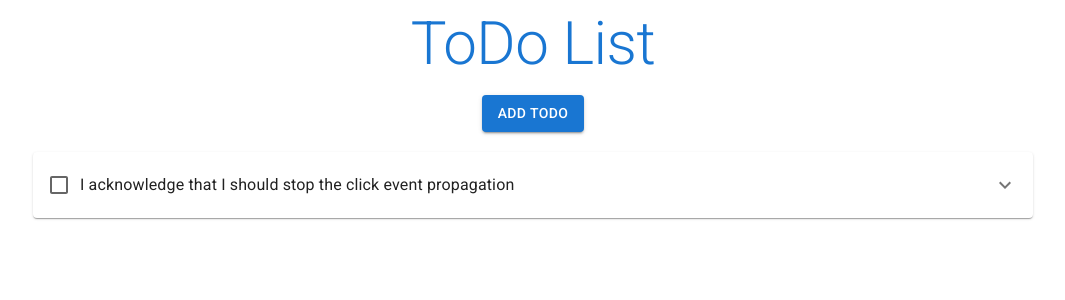
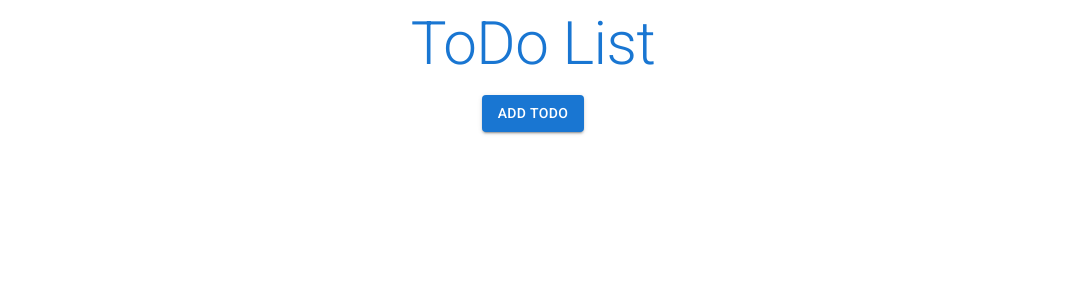
Before and after one commit to Juzete/react-todo, a React (Create React App) app: page / in a window 1280 px wide. Shown: the top 300 px of the page, without its empty margins (107-1172 px from the left). Built offline with nearby package versions, Linux system fonts and the light colour scheme.

Commit message:
feat: add todo list

```diff
--- a/src/App.tsx
+++ b/src/App.tsx
@@ -1,4 +1,4 @@
-import MainWindow from "./components/MainWindow/MainWindow";
+import MainWindow from "./components/MainWindow";
 
 const App = () => {
   return <MainWindow />;
--- a/src/components/MainWindow/MainWindow.tsx
+++ b/src/components/MainWindow/index.tsx
@@ -10,7 +10,8 @@ import {
 } from "@mui/material";
 import { useDispatch } from "react-redux";
 import { openModal } from "../../store/todo/todoSlice";
-import TodoModal from "../TodoModal/TodoModal";
+import TodoList from "../TodoList";
+import TodoModal from "../TodoModal";
 import { Title, Wrapper } from "./styles";
 
 const MainWindow = () => {
@@ -32,23 +33,7 @@ const MainWindow = () => {
 
       <TodoModal />
       <div style={{ width: "100%", marginTop: "20px" }}>
-        <Accordion>
-          <AccordionSummary
-            expandIcon={<ExpandMore />}
-            aria-label="Expand"
-            aria-controls="additional-actions1-content"
-            id="additional-actions1-header"
-          >
-            <FormControlLabel
-              aria-label="Acknowledge"
-              onClick={(event) => event.stopPropagation()}
-              onFocus={(event) => event.stopPropagation()}
-              control={<Checkbox />}
-              label="I acknowledge that I should stop the click event propagation"
-            />
-          </AccordionSummary>
-          <AccordionDetails>Checkbox control on panel</AccordionDetails>
-        </Accordion>
+        <TodoList />
       </div>
     </Wrapper>
   );
--- /dev/null
+++ b/src/components/TodoList/index.tsx
@@ -0,0 +1,47 @@
+import { ExpandMore, PriorityHigh } from "@mui/icons-material";
+import {
+  Accordion,
+  AccordionDetails,
+  AccordionSummary,
+  Checkbox,
+  FormControlLabel,
+} from "@mui/material";
+import { useState } from "react";
+import { useSelector } from "react-redux";
+import { RootState } from "../../store";
+import { TodoItem } from "../../store/todo/todoSlice";
+
+const TodoList = () => {
+  const dataList = useSelector((state: RootState) => state.todo.todoList);
+
+  const printList = () => {
+    return dataList.map((item: TodoItem) => {
+      return (
+        <Accordion key={item.id}>
+          <AccordionSummary
+            expandIcon={<ExpandMore />}
+            aria-label="Expand"
+            aria-controls="additional-actions1-content"
+            id="additional-actions1-header"
+          >
+            <FormControlLabel
+              aria-label={item.todoName}
+              onClick={(event) => event.stopPropagation()}
+              onFocus={(event) => event.stopPropagation()}
+              control={<Checkbox />}
+              label={item.todoName.toUpperCase()}
+            />
+            <PriorityHigh sx={{ ml: "auto", mt: 1, color: item.todoColor }} />
+          </AccordionSummary>
+          <AccordionDetails sx={{ fontFamily: "roboto" }}>
+            {item.todoDescription}
+          </AccordionDetails>
+        </Accordion>
+      );
+    });
+  };
+
+  return <div>{printList()}</div>;
+};
+
+export default TodoList;
--- a/src/store/todo/todoSlice.ts
+++ b/src/store/todo/todoSlice.ts
@@ -2,9 +2,9 @@ import { createSlice, PayloadAction } from "@reduxjs/toolkit";
 
 export interface TodoItem {
   id: string;
-  name: string;
-  description: string;
-  color: string;
+  todoName: string;
+  todoDescription: string;
+  todoColor: string;
 }
 
 export interface TodoState {
```
Also changed, not shown: public/manifest.json, src/components/TodoModal/index.tsx (renamed from src/components/TodoModal/TodoModal.tsx).
